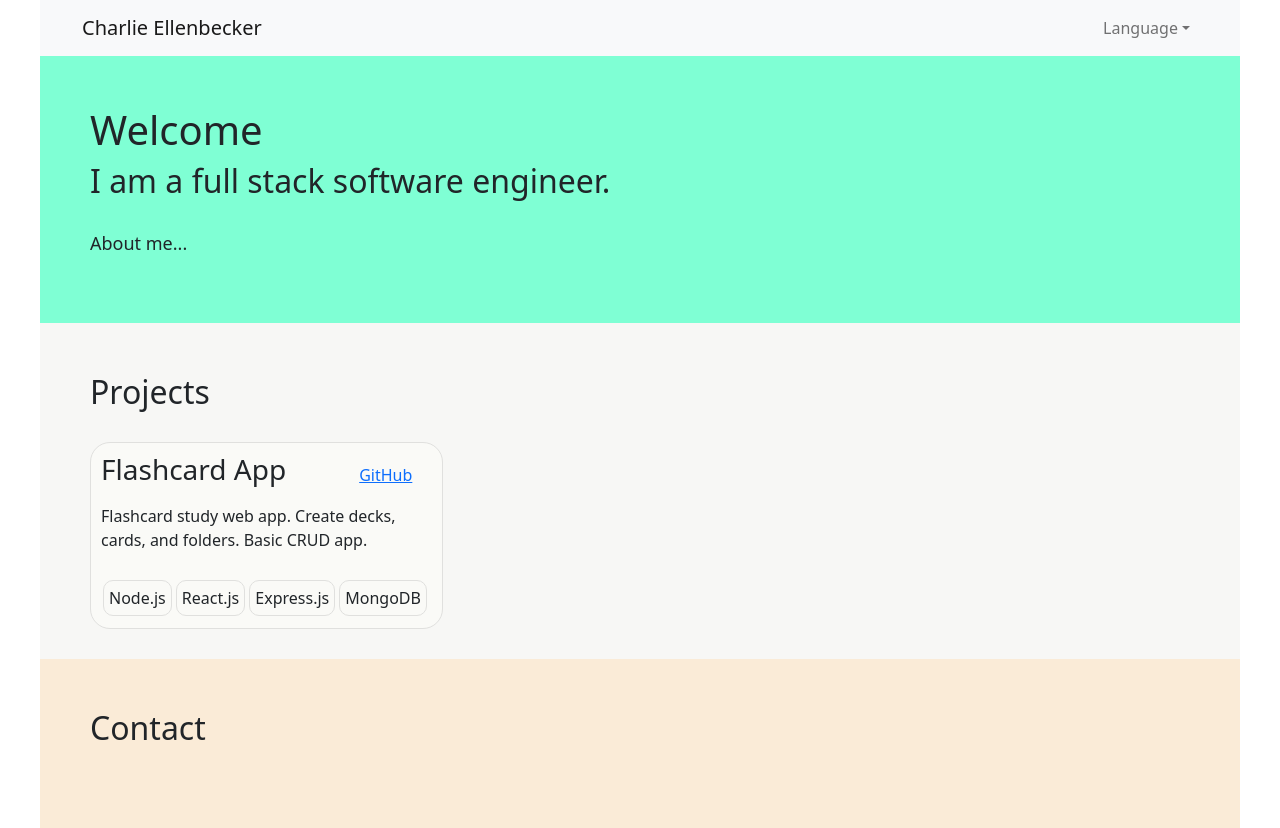
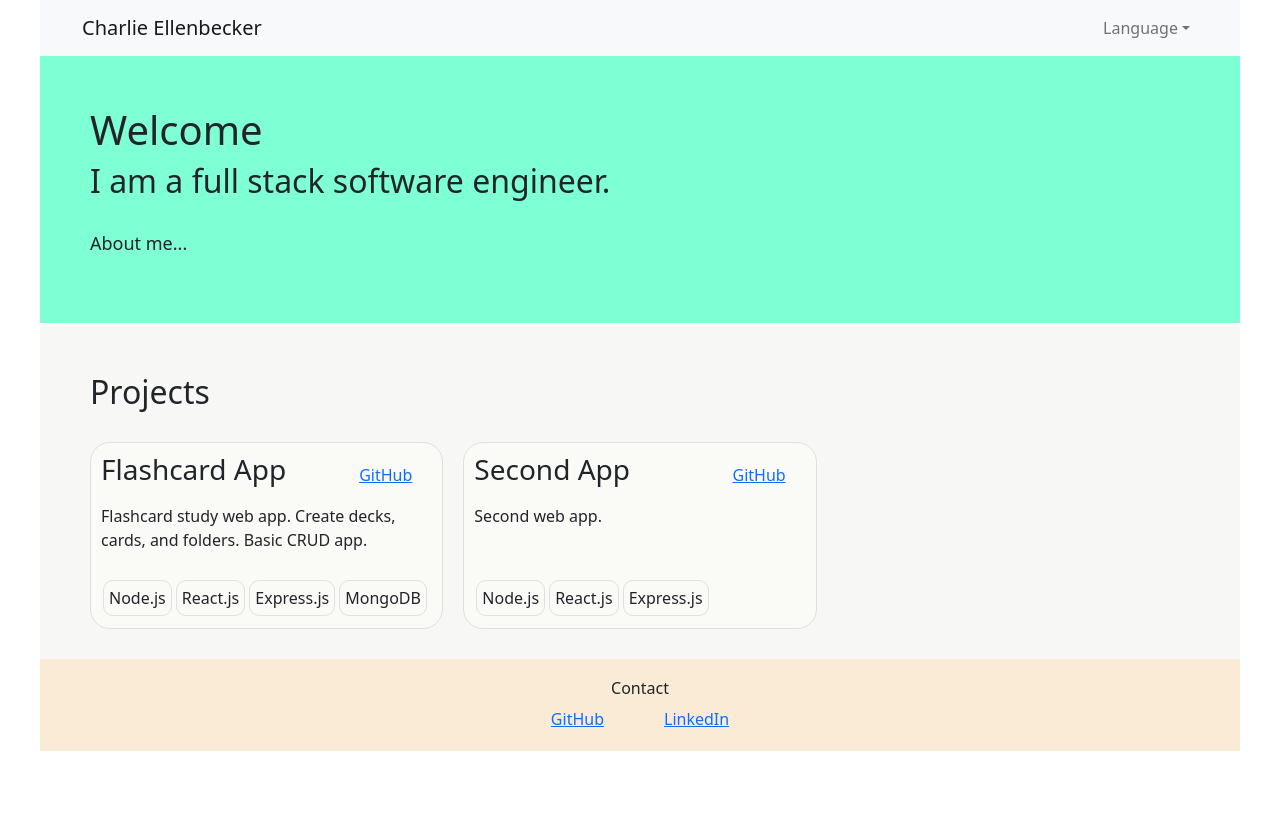
Before and after one commit to CharlieEllenbecker/Portfolio, a React (Create React App) app: page / in a window 1280 px wide. After the commit the page ends 800 px from the top, so only its background shows below. Built offline with nearby package versions, Linux system fonts and the light colour scheme.

Commit message:
working on footer

```diff
--- a/public/translations/en/translation.json
+++ b/public/translations/en/translation.json
@@ -1,10 +1,12 @@
 {
     "language": "Language",
-    "charlie_ellenbecker": "Charlie Ellenbecker",
-    "welcome": "Welcome",
-    "about": "I am a full stack software engineer.",
-    "about_paragraph": "About me...",
-    "projects": "Projects",
+    "charlie-ellenbecker": "Charlie Ellenbecker",
+    "welcome-section": "Welcome",
+    "about-section": "I am a full stack software engineer.",
+    "about-paragraph": "About me...",
+    "projects-section": "Projects",
     "project-title-one": "Flashcard App",
-    "project-description-one": "Flashcard study web app. Create decks, cards, and folders. Basic CRUD app."
+    "project-description-one": "Flashcard study web app. Create decks, cards, and folders. Basic CRUD app.",
+    "project-title-two": "Second App",
+    "project-description-two": "Second web app."
 }
--- a/src/Components/Contact.tsx
+++ /dev/null
@@ -1,16 +0,0 @@
-
-import '../styles.css'
-
-const Contact = () => {
-  return (
-    <div id="contact">
-      <div className="title">
-        <h2>
-          Contact
-        </h2>
-      </div>
-    </div>
-  )
-}
-
-export default Contact
--- a/src/Components/Dashboard.tsx
+++ b/src/Components/Dashboard.tsx
@@ -9,13 +9,13 @@ const Dashboard = () => {
     <div id="dashboard">
       <div id="about">
         <h1>
-          {t('welcome')}
+          {t('welcome-section')} {/* TODO: fix the naming conventions between the css files, the sections of portfolio page, and the translation files */}
         </h1>
         <h2 className="title">
-          {t('about')}
+          {t('about-section')}
         </h2>
         <p id="about-paragraph">
-          {t('about_paragraph')}
+          {t('about-paragraph')}
         </p>
       </div>
     </div>
--- /dev/null
+++ b/src/Components/Footer.tsx
@@ -0,0 +1,18 @@
+
+import '../styles.css'
+
+const Footer = () => {
+  return (
+    <footer id="footer">
+      <div id="footer-title">
+        <h6>Contact</h6>
+      </div>
+      <div id="footer-links">
+        <a className="footer-link" href="https://github.com/CharlieEllenbecker" target="_blank" rel="noopener noreferrer">GitHub</a>
+        <a className="footer-link" href="https://www.linkedin.com/in/charlie-ellenbecker-3a2591188?lipi=urn%3Ali%3Apage%3Ad_flagship3_profile_view_base_contact_details%3BAAPyYzGXRleGSAzOwTgXsQ%3D%3D" target="_blank" rel="noopener noreferrer">LinkedIn</a>
+      </div>
+    </footer>
+  )
+}
+
+export default Footer
--- a/src/Components/NavbarHeader.tsx
+++ b/src/Components/NavbarHeader.tsx
@@ -14,7 +14,7 @@ const NavbarHeader = () => {
   return (
     <Navbar bg="light" expand="lg">
       <Container>
-        <Navbar.Brand href={`/${lang}`}>{t('charlie_ellenbecker')}</Navbar.Brand>
+        <Navbar.Brand href={`/${lang}`}>{t('charlie-ellenbecker')}</Navbar.Brand>
         <Nav className="ms-auto">
           <NavDropdown title={t('language')} id="basic-nav-dropdown">
             <NavDropdown.Item href="/en">English</NavDropdown.Item>
--- a/src/Components/Portfolio.tsx
+++ b/src/Components/Portfolio.tsx
@@ -1,4 +1,4 @@
-import Contact from './Contact'
+import Footer from './Footer'
 import Dashboard from './Dashboard'
 import NavbarHeader from './NavbarHeader'
 import Projects from './Projects'
@@ -13,7 +13,7 @@ const Portfolio = () => {
       <Dashboard />
       <Projects />
       {/* <Resources /> */}
-      <Contact />
+      <Footer />
     </div>
   )
 }
--- a/src/Components/Projects.tsx
+++ b/src/Components/Projects.tsx
@@ -10,7 +10,7 @@ const Projects = () => {
   return (
     <div id="project-section">
       <h2 className="title">
-        {t('projects')}
+        {t('projects-section')}
       </h2>
       <div id="projects">
         {projects.map(p => <Project titleRef={p.titleRef} descriptionRef={p.descriptionRef} link={p.link} tags={p.tags} />)}
--- a/src/assets/projects.json
+++ b/src/assets/projects.json
@@ -17,5 +17,21 @@
         "name": "MongoDB"
       }
     ]
+  },
+  {
+    "titleRef": "project-title-two",
+    "descriptionRef": "project-description-two",
+    "link": "https://github.com/CharlieEllenbecker/Flashcard-App",
+    "tags": [
+      {
+        "name": "Node.js"
+      },
+      {
+        "name": "React.js"
+      },
+      {
+        "name": "Express.js"
+      }
+    ]
   }
 ]
--- a/src/styles.css
+++ b/src/styles.css
@@ -7,10 +7,7 @@
 }
 
 #about {
-  padding-left: 50px;
-  padding-right: 50px;
-  padding-top: 50px;
-  padding-bottom: 50px;
+  padding: 50px;
   background-color: aquamarine;
 }
 
@@ -19,9 +16,7 @@
 }
 
 #project-section {
-  padding-left: 50px;
-  padding-right: 50px;
-  padding-top: 50px;
+  padding: 50px;
   padding-bottom: 30px;
   background-color: #f7f7f5;
 }
@@ -69,7 +64,8 @@
 
 .tags {
   display: flex;
-  flex-wrap: wrap;
+  margin-top: auto;
+  flex-wrap: wrap-reverse;
 }
 
 .tag {
@@ -84,20 +80,33 @@
 }
 
 #resources {
-  padding-left: 50px;
-  padding-right: 50px;
-  padding-top: 50px;
-  padding-bottom: 50px;
+  padding: 50px;
   background-color: aquamarine;
 }
 
-#contact {
-  padding-left: 50px;
-  padding-right: 50px;
-  padding-top: 50px;
-  padding-bottom: 50px;
+#footer {
+  flex-direction: column;
+  padding: 20px;
   background-color: antiquewhite;
 }
+
+#footer-title {
+  display: flex;
+  justify-content: center;
+}
+
+#footer-links {
+  display: flex;
+  justify-content: center;
+  flex-wrap: wrap;
+}
+
+.footer-link {
+  margin-left: 30px;
+  margin-right: 30px;
+}
+
+/* TODO: Turn this css file into multiple styles*/
 
 /* Breakpoints */
 
```
Also changed, not shown: public/translations/ja/translation.json (+9 -5 lines).
